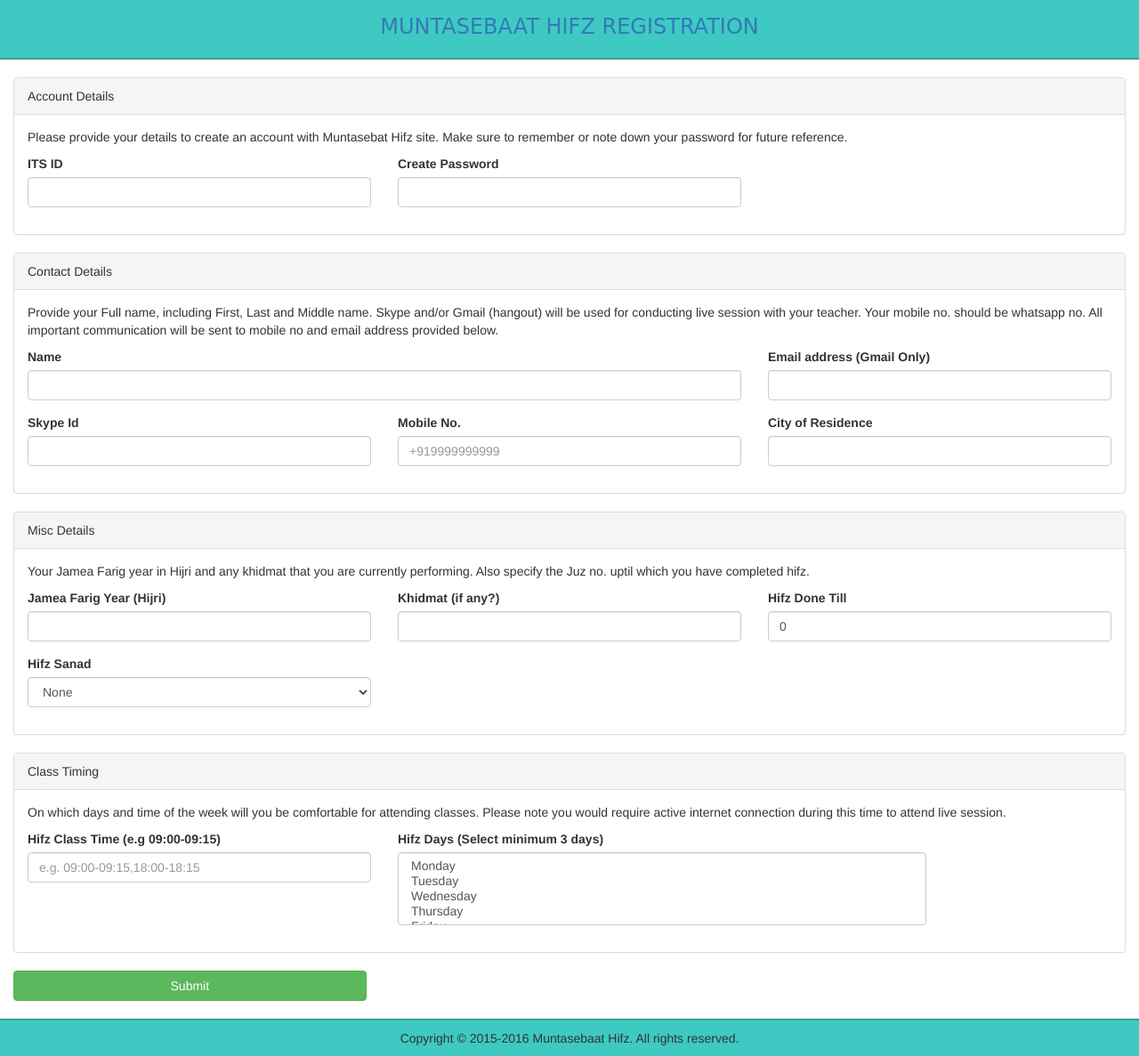
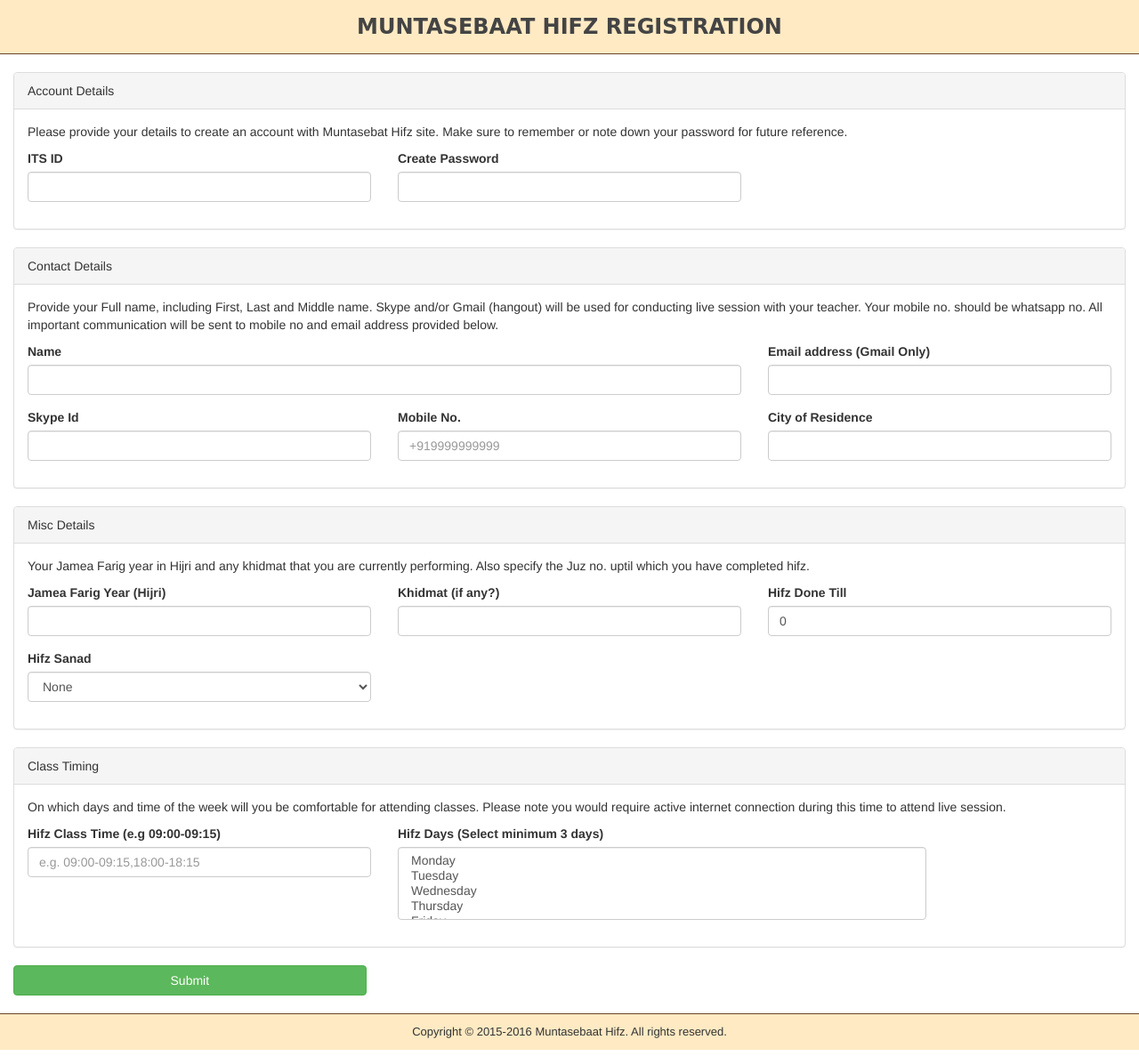
Before and after one commit to mohdj/schedulerapp, a PHP site: page /app/studentregistration.php in a window 1280 px wide. Shown: the whole page at 89% size. Run offline with PHP 8.4, Linux system fonts and the light colour scheme; a stand-in replaces the project's code that opens the database connection.

Commit message:
Update index.css

```diff
--- a/css/index.css
+++ b/css/index.css
@@ -1,30 +1,28 @@
 .header {
   min-height: 50px;
-  background: #3EC9C3;
+  background: #FFEAC3;
   text-transform: uppercase;
-  border-bottom: 2px solid #429a96;
+  border-bottom: 1px solid #69442A;
   margin-bottom: 20px;
+  text-align: center;
 }
 .header h3 {
   margin: auto;
   line-height: 60px;
   font-family: 'Pacifico', cursive;
-  display: inline-block;
+  font-weight: bold;
 }
 .header a {
-  vertical-align: middle;
-  /* display: block; */
-  line-height: 60px;
-  padding: 0px 20px;
-  /* padding-top: 40px; */
-  float: right;
+  color: #444;
+  cursor: pointer;
 }
 
 .footer {
-  background: #3EC9C3;
-  border-top: 2px solid #429a96;
+  background: #FFEAC3;
+  border-top: 1px solid #69442A;
   text-align: center;
   margin-top: 20px;
+  font-size: small;
 }
 .footer span {
   line-height: 40px;
```
